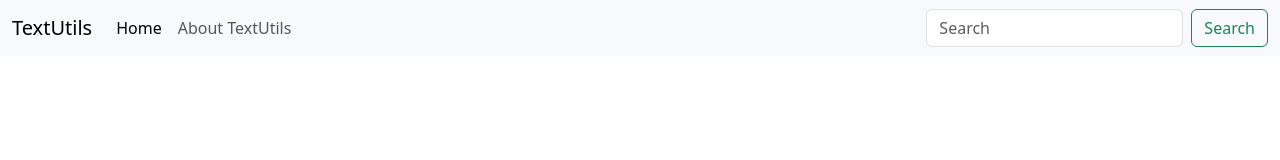
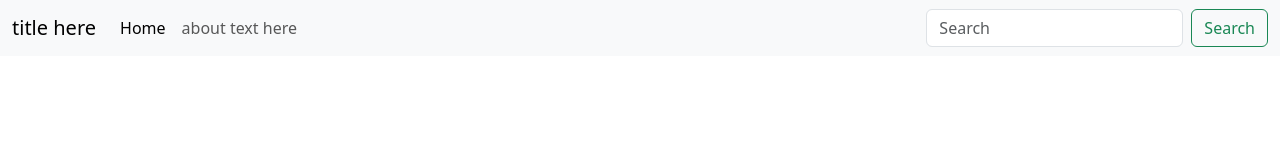
Before and after one commit to 1Mangesh1/Text-Utils, a React (Create React App) app: page / in a window 1280 px wide. Shown: the top 160 px of the page. Built offline with nearby package versions, Linux system fonts and the light colour scheme.

Commit message:
4 commit

```diff
--- a/src/App.js
+++ b/src/App.js
@@ -6,8 +6,8 @@ import Navbar from './components/Navbar';
 function App() {
   return (
     <>
-     <Navbar title="TextUtils" aboutText="About TextUtils"/>
-     {/* <Navbar/> */}
+     {/* <Navbar title="TextUtils" aboutText="About TextUtils"/> */}
+     <Navbar/>
     </>
   );
 }
```
